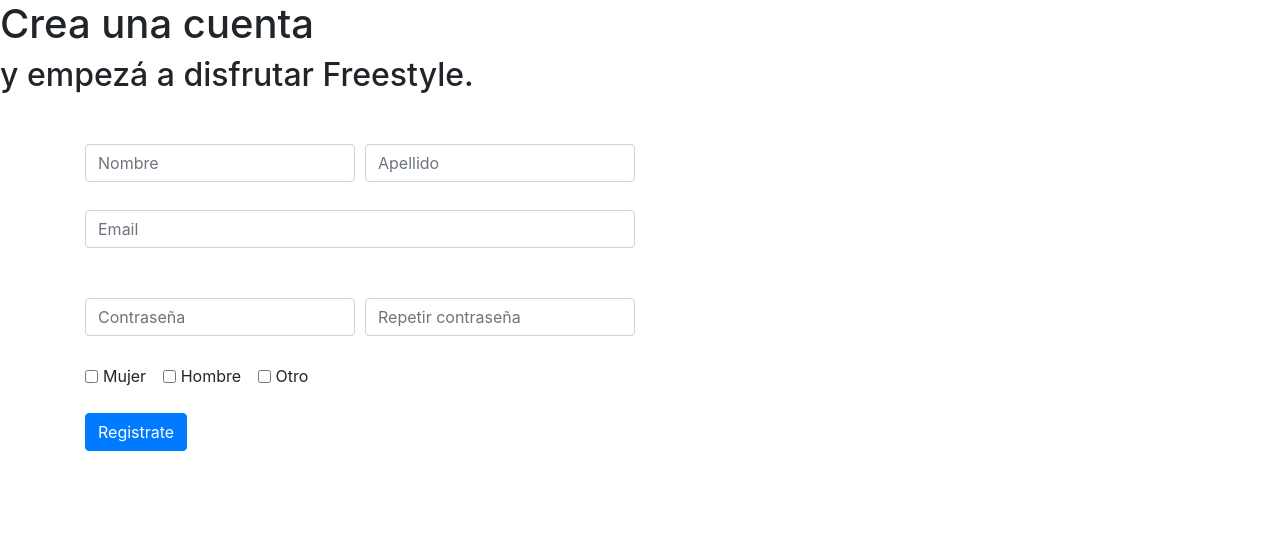
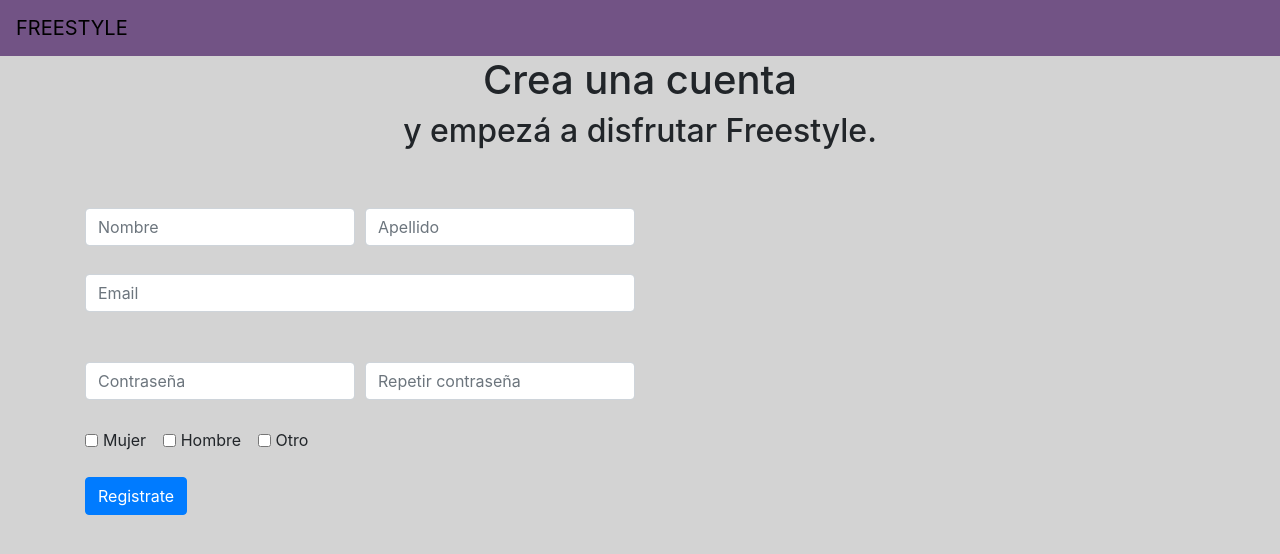
Before and after one commit to belasalina/repo-integrador, a PHP site: page /registro.php in a window 1280 px wide. Shown: the top 554 px of the page. Run offline with PHP 8.4, Linux system fonts and the light colour scheme.

Commit message:
registro

```diff
--- /dev/null
+++ b/css/estilo-registro.css
@@ -0,0 +1,29 @@
+*{
+  padding: 0;
+  margin: 0;
+  box-sizing: border-box;
+}
+li{
+  list-style-type: none;
+  color: #000;
+}
+a{
+  list-style-type: none;
+  color: #000;
+}
+body{
+  background-color: lightgrey;
+}
+.container{
+  margin: 0 auto;
+}
+.navbar{
+  background-color: #725385;
+}
+.cabecera{
+  text-align: center;
+}
+
+.container{
+  overflow: hidden;
+}
--- a/css/estilos.css
+++ b/css/estilos.css
@@ -5,7 +5,7 @@
 }
 
 .bodyHome{
-  background-color: gray;
+  background-color: lightgrey;
 }
 
 .nav-header{
--- a/login.php
+++ b/login.php
@@ -27,7 +27,7 @@
            <button type="submit" class="btn btn-success mb-4">Submit</button>
         </form>
       </div>
-      <p class="foot">Aun no estas registrado? <a href="#registro">Registrate Aqui</a></p>
+      <p class="foot">Aun no estas registrado? <a href="registro.php">Registrate Aqui</a></p>
      </div>
    </body>
  </html>
--- a/registro.php
+++ b/registro.php
@@ -24,6 +24,10 @@
   </head>
 
   <body>
+    <nav class="navbar">
+      <a class="navbar-brand" href="home.php">FREESTYLE</a>
+    </nav>
+
     <div class="cabecera">
       <header>
         <h1>Crea una cuenta</h1>
```
Also changed, not shown: estilo-registro.css (deleted, +0 -12 lines), images/logo.jpg (added).
